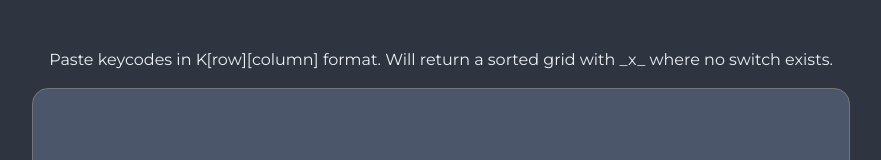
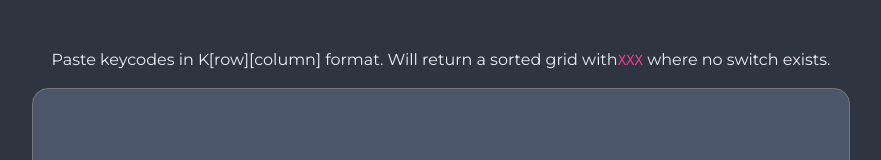
Before and after one commit to cfbender/keyboard-schematic-helper, a Next.js app: page / in a window 1280 px wide. Shown: the top 160 px of the page, without its empty margins (199-1080 px from the left). Built offline with nearby package versions, Linux system fonts and the light colour scheme.

Commit message:
Update index.js

```diff
--- a/pages/index.js
+++ b/pages/index.js
@@ -26,7 +26,7 @@ const index = () => {
       </Head>
       <p className="text-center mt-5" id="hero-text">
         Paste keycodes in K[row][column] format. Will return a sorted grid with
-        _x_ where no switch exists.
+        <code>XXX</code> where no switch exists.
       </p>
       <App />
       <style jsx global>
```
